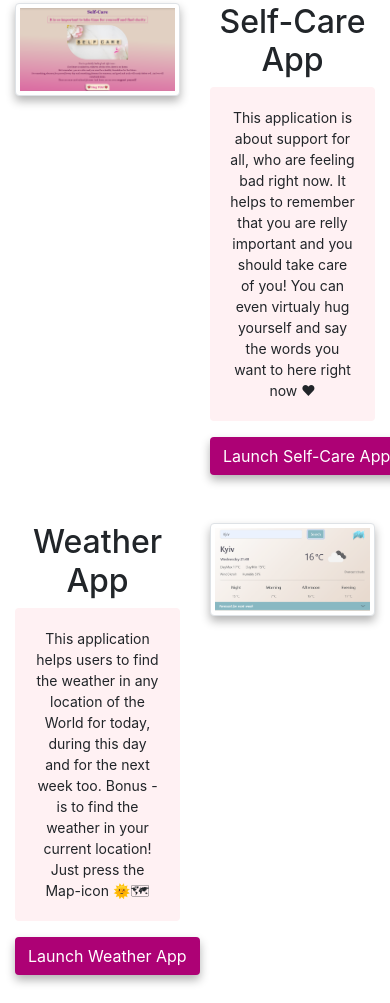
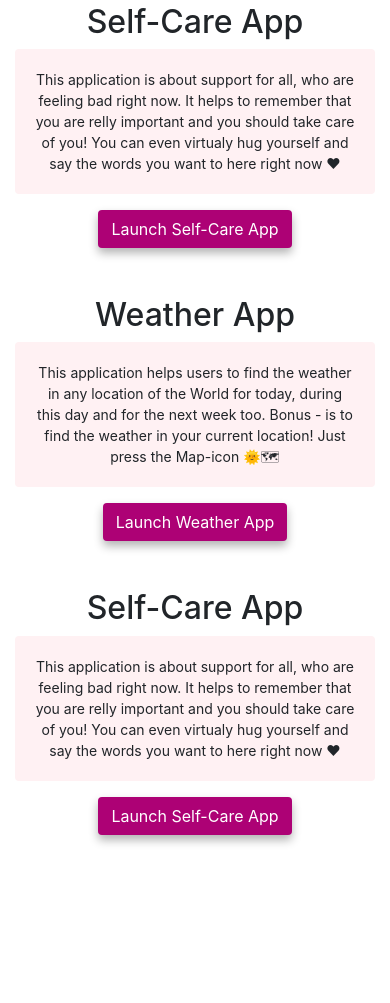
Before and after one commit to BUBASIK23/MyPortfolio, a plain HTML site: page index.html in a window 390 px wide. Shown: the part 441-1444 px from the top of the page. After the commit the page ends 1348 px from the top, so only its background shows below. Drawn offline with nearby package versions, Linux system fonts and the light colour scheme.

Commit message:
Removed images if screen is less than 400 - or xs

```diff
--- a/index.html
+++ b/index.html
@@ -71,45 +71,45 @@
     <br /><br />
     <div class="container">
       <div class="row">
-        <div class="col-6">
-          <img src="images/self-care_app.png" class="img-fluid rounded img-thumbnail shadow-lg" alt="Self-Care App View"/>
+        <div class="col-6 d-none d-md-block">
+          <img src="images/self-care_app.png" class="img-fluid rounded img-thumbnail shadow-lg " alt="Self-Care App View"/>
         </div>
-        <div class="col-6">
+        <div class="col-md-6 col-xs-12">
           <h2>Self-Care App</h2>
           <p>
             This application is about support for all, who are feeling bad right now.
             It helps to remember that you are relly important and you should take care of you!
             You can even virtualy hug yourself and say the words you want to here right now ❤
           </p>
-          <a href="https://www.shecodes.io/workshops/shecodes-basics-a172659c-9924-4c7e-833d-50d3d9b6457b/projects/892502" alt="Hug YOU" target="_blank" title="Self-Care App Landing Page">
-           <button class="btn">Launch Self-Care App</button>
+          <a class="d-flex justify-content-center" href="https://www.shecodes.io/workshops/shecodes-basics-a172659c-9924-4c7e-833d-50d3d9b6457b/projects/892502" alt="Hug YOU" target="_blank" title="Self-Care App Landing Page">
+           <button class="btn ">Launch Self-Care App</button>
           </a>
         </div>
       </div>
       <br />
       <br />
       <div class="row">
-        <div class="col-6">
+        <div class="col-md-6 col-xs-12">
           <h2>Weather App</h2>
           <p>
 This application helps users to find the weather in any location of the World for today, during this day and for the next week too.
 Bonus - is to find the weather in your current location! Just press the Map-icon 🌞🗺
         </p>
-        <a href="https://candid-sprite-ef77f4.netlify.app/" alt="Weather App" target="_blank" title="Weather App Landing Page">
+        <a class="d-flex justify-content-center" href="https://candid-sprite-ef77f4.netlify.app/" alt="Weather App" target="_blank" title="Weather App Landing Page">
          <button class="btn">Launch Weather App</button>
         </a>
         </div>
-        <div class="col-6">
+        <div class="col-6 d-none d-md-block">
           <img src="images/weather_app.png " class="img-fluid rounded img-thumbnail shadow " alt="Weather App View"/>
         </div>
       </div>
       <br />
       <br />
       <div class="row">
-        <div class="col-6">
+        <div class="col-6 d-none d-md-block">
           <img src="images/self-care_app.png" class="img-fluid rounded img-thumbnail shadow-lg" alt="Self-Care App View" />
         </div>
-        <div class="col-6">
+        <div class="col-md-6 col-xs-12">
 
           <h2>Self-Care App</h2>
           <p>
@@ -117,7 +117,7 @@ Bonus - is to find the weather in your current location! Just press the Map-icon
           It helps to remember that you are relly important and you should take care of you!
           You can even virtualy hug yourself and say the words you want to here right now ❤
         </p>
-        <a href="https://www.shecodes.io/workshops/shecodes-basics-a172659c-9924-4c7e-833d-50d3d9b6457b/projects/892502" alt="Hug YOU" target="_blank" title="Self-Care App Landing Page">
+        <a class="d-flex justify-content-center" href="https://www.shecodes.io/workshops/shecodes-basics-a172659c-9924-4c7e-833d-50d3d9b6457b/projects/892502" alt="Hug YOU" target="_blank" title="Self-Care App Landing Page">
          <button class="btn">Launch Self-Care App</button>
         </a>
       </div>
```
Also changed, not shown: style.css (line endings or trailing spaces).
